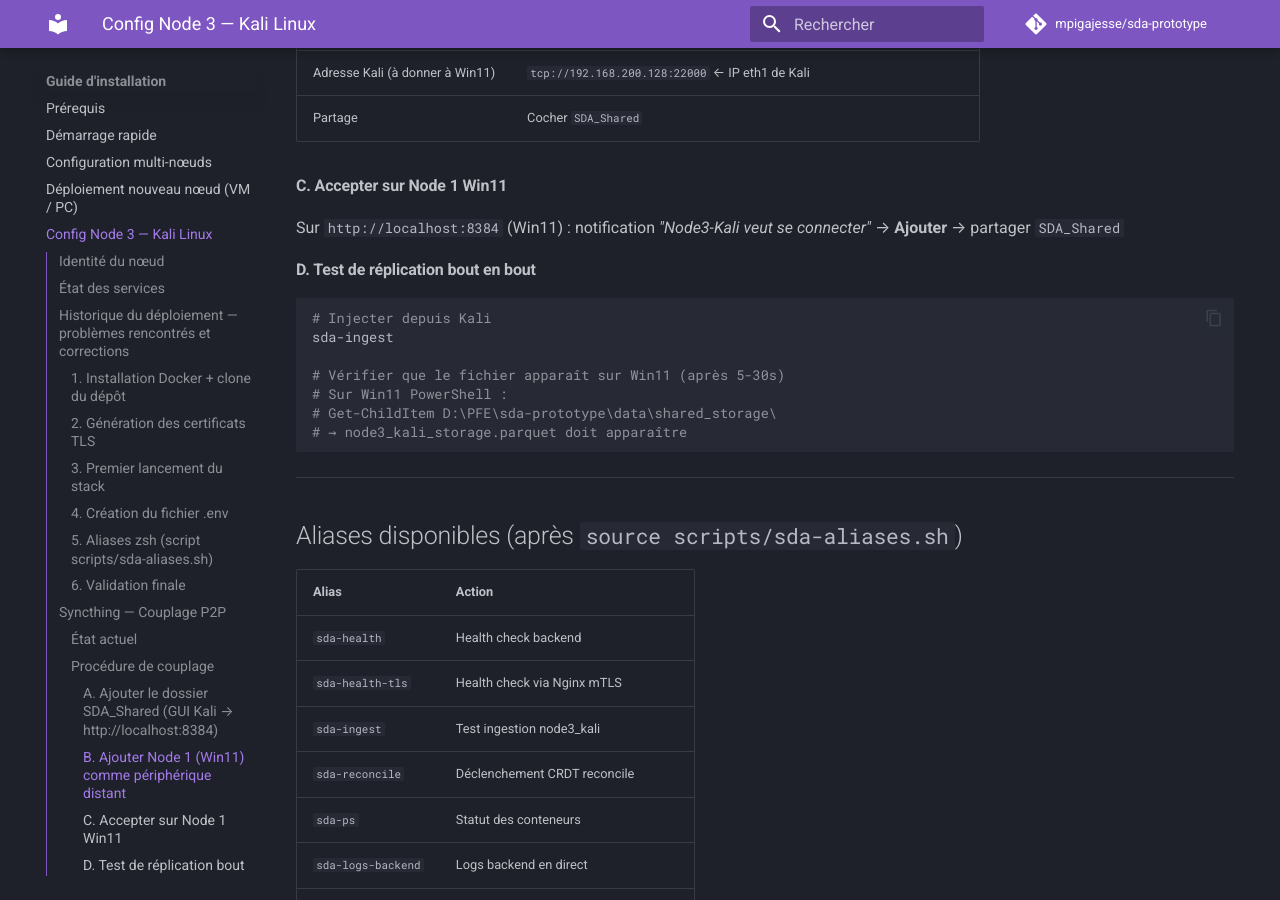
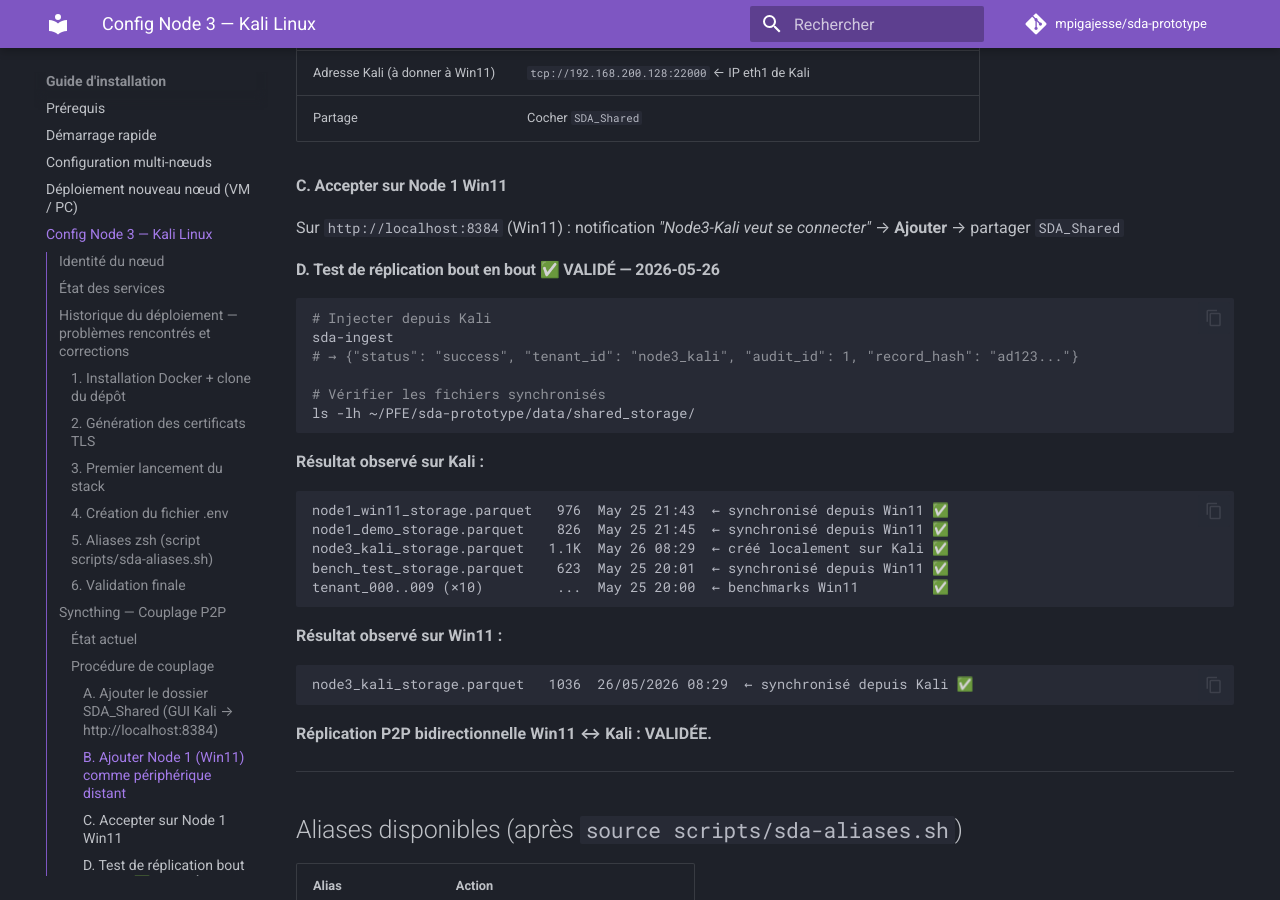
Before and after one commit to mpigajesse/sda-prototype, an MkDocs documentation site: the page built from docs/install/node-kali-config.md, in a window 1280 px wide and 900 px high, scrolled down 4076 px. Built offline with MkDocs 1.6.1 and Material for MkDocs 9.7.7, drawn with Linux system fonts in a browser that asks for light colours; comment, search, counter and statistics services are not loaded; some of the changed text lies outside the part shown.

Commit message:
docs: réplication P2P Win11↔Kali validée — résultats observés documentés

````diff
--- a/docs/install/node-kali-config.md
+++ b/docs/install/node-kali-config.md
@@ -125,9 +125,9 @@ sda-parquet  # → node3_kali_storage.parquet créé
 |---------|--------|
 | GUI accessible | ✅ `http://localhost:8384` |
 | ID complet connu | ✅ `VFTEXUZ-3T7QLXH-7ZBFASM-HCWNSKZ-END5ADX-SHD4HHE-IYGGR6I-PME5LQK` |
-| Dossier `SDA_Shared` ajouté | ⏳ À faire |
+| Dossier `SDA_Shared` ajouté | ✅ `/var/syncthing/SDA_Shared` |
 | Mot de passe GUI configuré | ⏳ Recommandé |
-| Couplage avec Node 1 Win11 | ⏳ À faire |
+| Couplage avec Node 1 Win11 | ✅ Connecté — réplication bidirectionnelle validée |
 | Couplage avec Node 2 Win10 | ⏳ À faire |
 
 ### Procédure de couplage
@@ -159,17 +159,32 @@ sda-parquet  # → node3_kali_storage.parquet créé
 
 Sur `http://localhost:8384` (Win11) : notification *"Node3-Kali veut se connecter"* → **Ajouter** → partager `SDA_Shared`
 
-#### D. Test de réplication bout en bout
+#### D. Test de réplication bout en bout ✅ VALIDÉ — 2026-05-26
 
 ```bash
 # Injecter depuis Kali
 sda-ingest
+# → {"status": "success", "tenant_id": "node3_kali", "audit_id": 1, "record_hash": "ad123..."}
 
-# Vérifier que le fichier apparaît sur Win11 (après 5-30s)
-# Sur Win11 PowerShell :
-# Get-ChildItem D:\PFE\sda-prototype\data\shared_storage\
-# → node3_kali_storage.parquet doit apparaître
+# Vérifier les fichiers synchronisés
+ls -lh ~/PFE/sda-prototype/data/shared_storage/
 ```
+
+**Résultat observé sur Kali :**
+```
+node1_win11_storage.parquet   976  May 25 21:43  ← synchronisé depuis Win11 ✅
+node1_demo_storage.parquet    826  May 25 21:45  ← synchronisé depuis Win11 ✅
+node3_kali_storage.parquet   1.1K  May 26 08:29  ← créé localement sur Kali ✅
+bench_test_storage.parquet    623  May 25 20:01  ← synchronisé depuis Win11 ✅
+tenant_000..009 (×10)         ...  May 25 20:00  ← benchmarks Win11         ✅
+```
+
+**Résultat observé sur Win11 :**
+```
+node3_kali_storage.parquet   1036  26/05/2026 08:29  ← synchronisé depuis Kali ✅
+```
+
+**Réplication P2P bidirectionnelle Win11 ↔ Kali : VALIDÉE.**
 
 ---
 
````
